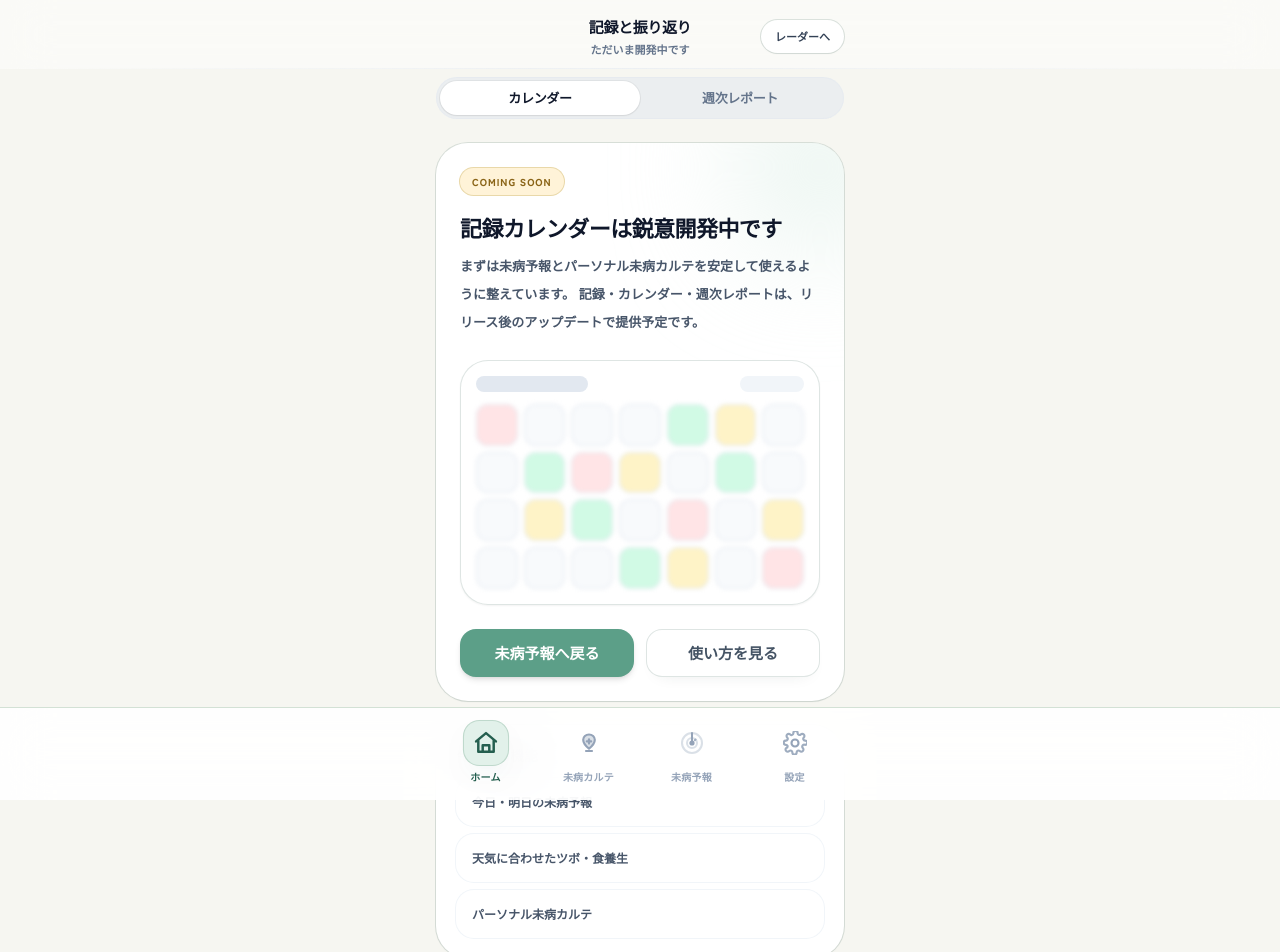
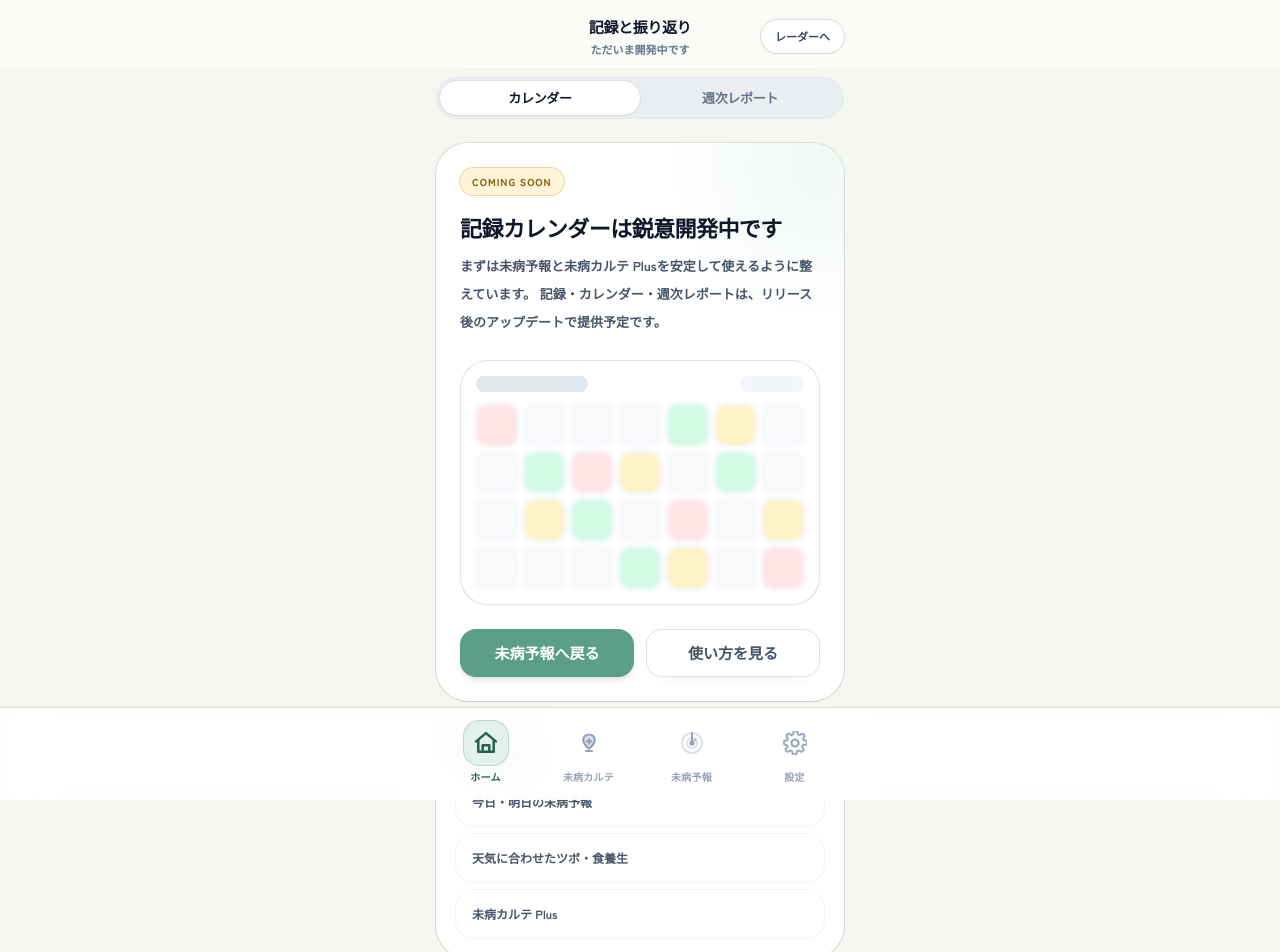
Before and after one commit to totonoucare/totonoucare-webapp, a Next.js app: page /calendar in a window 1280 px wide. Shown: the top 952 px of the page. Built offline with nearby package versions, Linux system fonts and the light colour scheme; no server answers.

Commit message:
Update RecordsPageClient.jsx

```diff
--- a/components/records/RecordsPageClient.jsx
+++ b/components/records/RecordsPageClient.jsx
@@ -126,7 +126,7 @@ export default function RecordsPageClient({ initialTab = "calendar" }) {
             {tab === "report" ? "週次レポートは鋭意開発中です" : "記録カレンダーは鋭意開発中です"}
           </div>
           <div className="mt-2 text-[13px] font-bold leading-7 text-slate-600">
-            まずは未病予報とパーソナル未病カルテを安定して使えるように整えています。
+            まずは未病予報と未病カルテ Plusを安定して使えるように整えています。
             記録・カレンダー・週次レポートは、リリース後のアップデートで提供予定です。
           </div>
 
@@ -150,7 +150,7 @@ export default function RecordsPageClient({ initialTab = "calendar" }) {
         <div className="mt-3 grid gap-2 text-[12px] font-bold leading-6 text-slate-600">
           <div className="rounded-[18px] bg-white px-4 py-3 ring-1 ring-slate-100">今日・明日の未病予報</div>
           <div className="rounded-[18px] bg-white px-4 py-3 ring-1 ring-slate-100">天気に合わせたツボ・食養生</div>
-          <div className="rounded-[18px] bg-white px-4 py-3 ring-1 ring-slate-100">パーソナル未病カルテ</div>
+          <div className="rounded-[18px] bg-white px-4 py-3 ring-1 ring-slate-100">未病カルテ Plus</div>
         </div>
       </Module>
     </AppShell>
```
